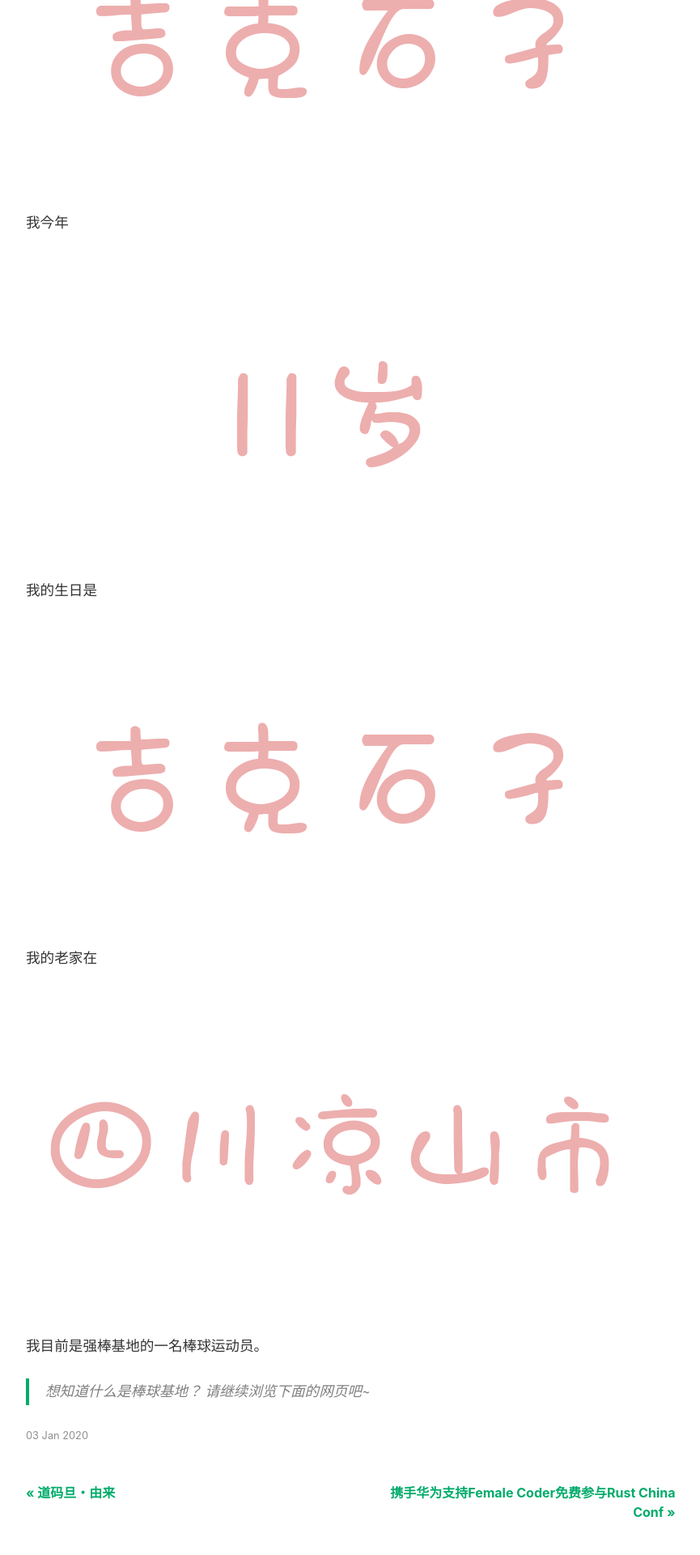
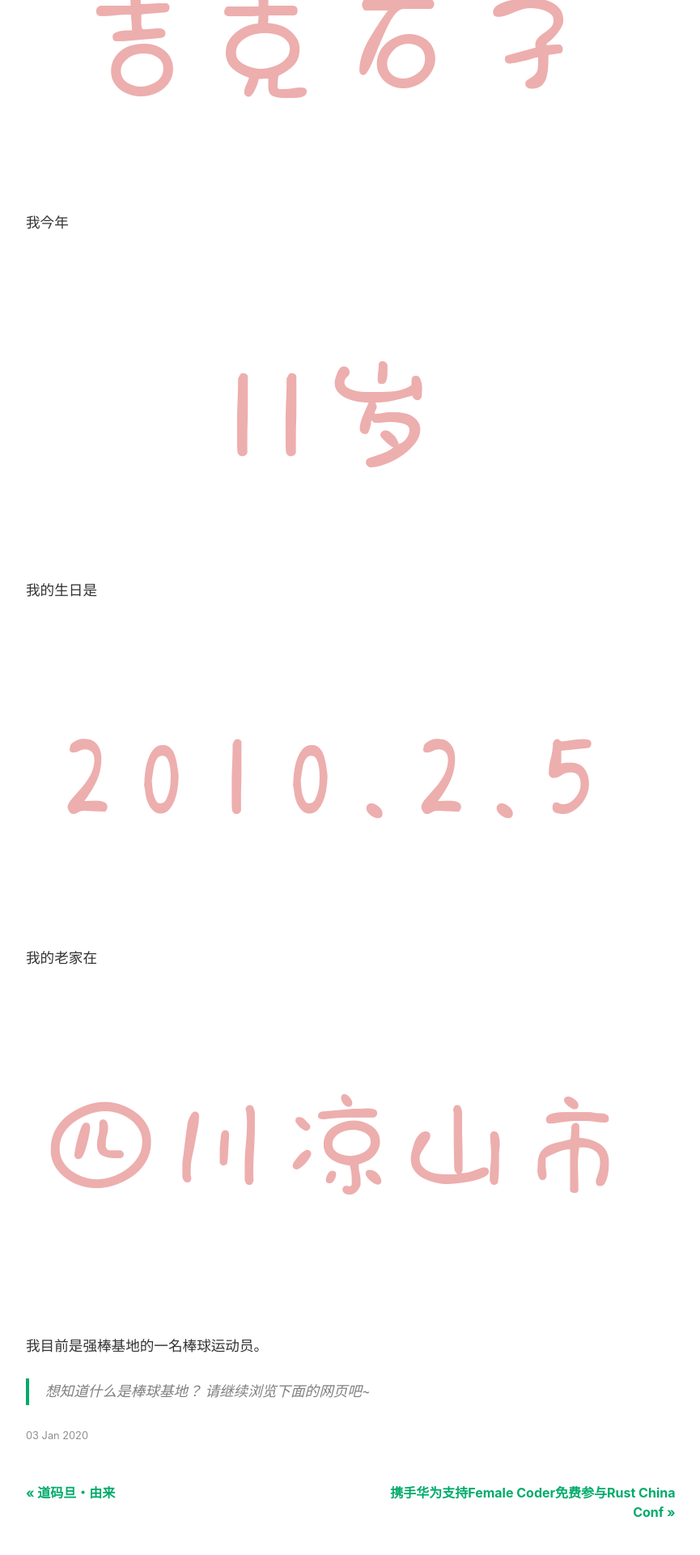
Before and after one commit to xsq1739/myweb2, a Jekyll site: the page built from _posts/2020-01-03-ai-shang-bian-cheng.md, in a window 1280 px wide. Shown: the part 986-2906 px from the top of the page at 81% size, without its empty margins (253-1118 px from the left). Built offline with Jekyll 4.4.1, drawn with Linux system fonts in a browser that asks for light colours; nearby versions of some CDN libraries.

Commit message:
Update 2020-01-03-ai-shang-bian-cheng.md

```diff
--- a/_posts/2020-01-03-ai-shang-bian-cheng.md
+++ b/_posts/2020-01-03-ai-shang-bian-cheng.md
@@ -11,7 +11,7 @@ featured: true
 我今年
 ![100](../assets/images/11岁.png)
 我的生日是
-![100](../assets/images/吉克石子.png)
+![100](../assets/images/生日.png)
 我的老家在
 ![100](../assets/images/四川.png)
 
```
